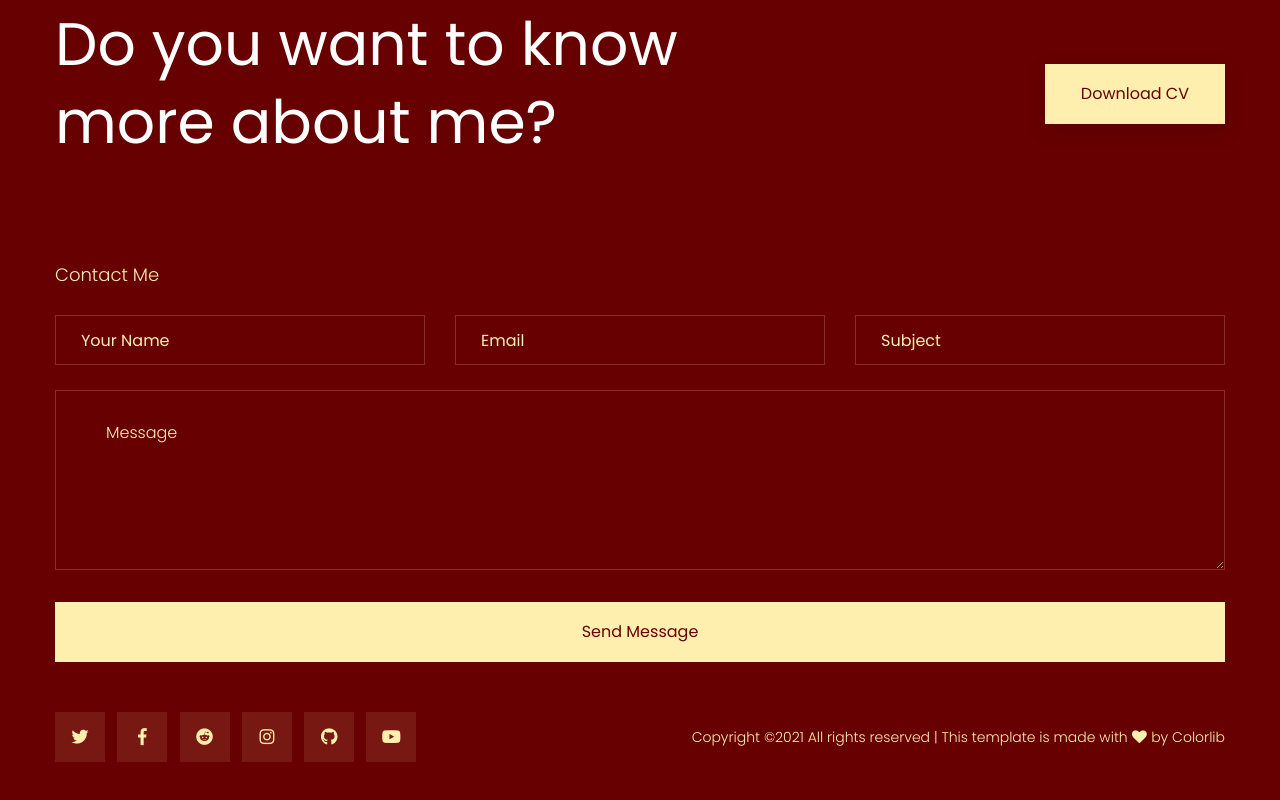
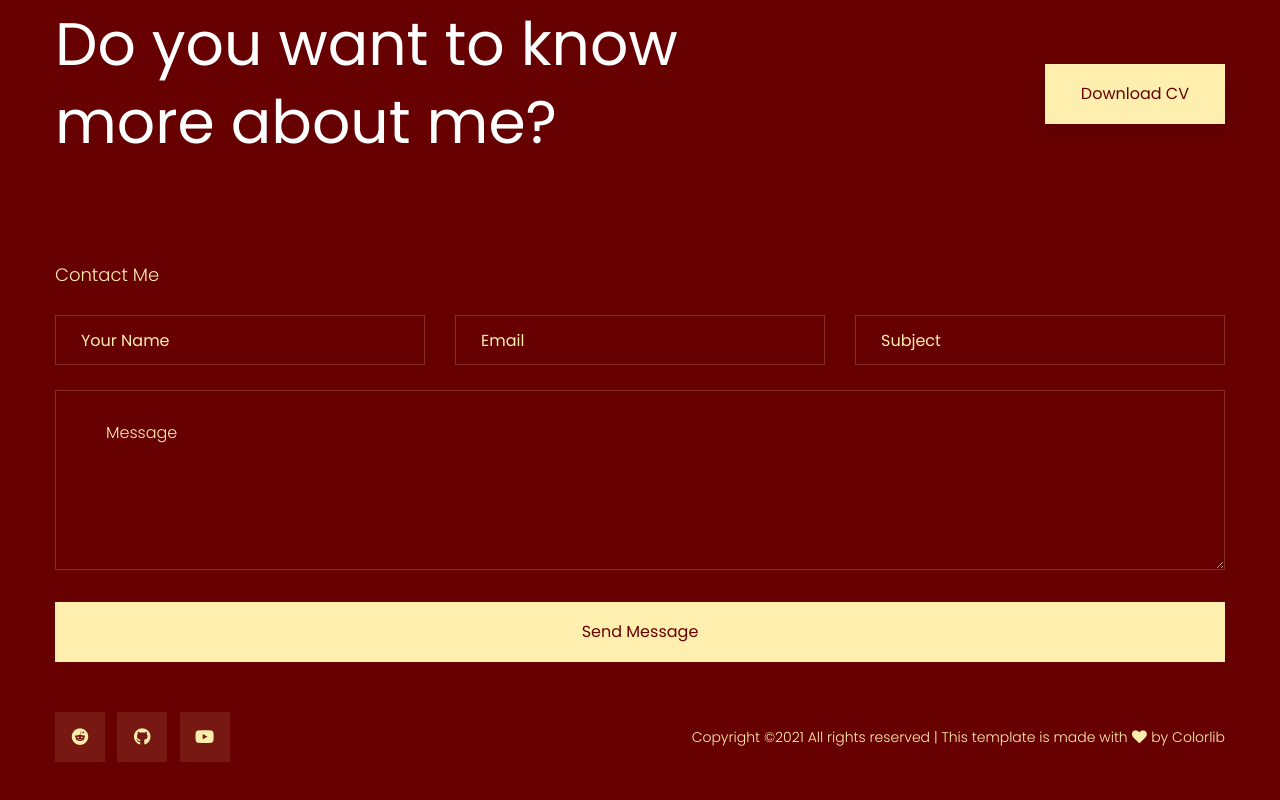
Before and after one commit to farhancode/farhancode.github.io, a plain HTML site: page index.html in a window 1280 px wide. Shown: the part 5732-6532 px from the top of the page. Drawn offline with Linux system fonts and the light colour scheme.

Commit message:
removed some social links

```diff
--- a/index.html
+++ b/index.html
@@ -94,7 +94,7 @@
                                 <p class="cd-headline letters scale">Head of design at
                                     <a href="#" class="cd-words-wrapper">
                                         <b class="is-visible">13ReasonsWhy?</b>
-                                        <b>Aeideth</b>
+                                        <b>BatCave</b>
                                         <b>GringottsBank</b>
                                         <b>StarkIndustries</b>
                                     </a>
@@ -401,10 +401,10 @@
                         <div class="row align-items-center">
                             <div class="col-xl-4 col-lg-4">
                                 <div class="footer-social">
-                                    <a href="https://www.twitter.com/farhan2001_" target="_blank"><i class="fab fa-twitter"></i></a>
-                                    <a href="https://www.facebook.com/farhanakhtar2001" target="_blank"><i class="fab fa-facebook-f"></i></a>
+                                    <!-- <a href="https://www.twitter.com/farhan2001_" target="_blank"><i class="fab fa-twitter"></i></a> -->
+                                    <!-- <a href="https://www.facebook.com/farhanakhtar2001" target="_blank"><i class="fab fa-facebook-f"></i></a> -->
                                     <a href="https://www.reddit.com/user/f4ncie" target="_blank"><i class="fab fa-reddit"></i></a>
-                                    <a href="https://www.instagram.com/fanthom.ig/?hl=en" target="_blank"><i class="fab fa-instagram"></i></a>
+                                    <!-- <a href="https://www.instagram.com/fanthom.ig/?hl=en" target="_blank"><i class="fab fa-instagram"></i></a> -->
                                     <a href="https://www.github.com/farhancode" target="_blank"><i class="fab fa-github"></i></a>
                                     <a href="https://www.youtube.com/user/MrBeast6000" target="_blank"><i class="fab fa-youtube"></i></a>
                                 </div>
```
